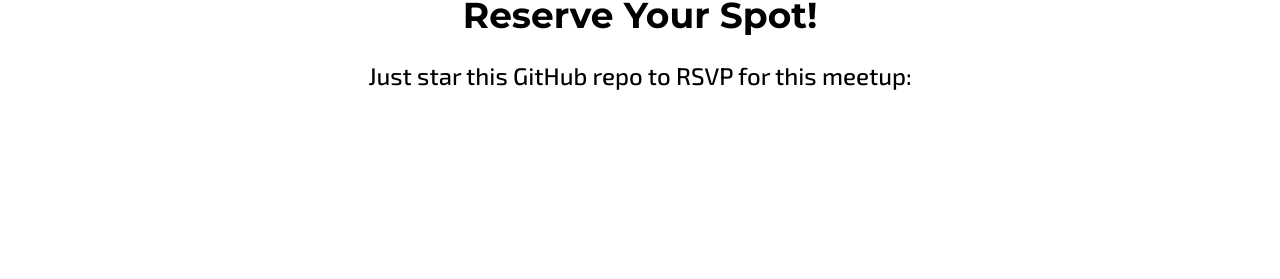
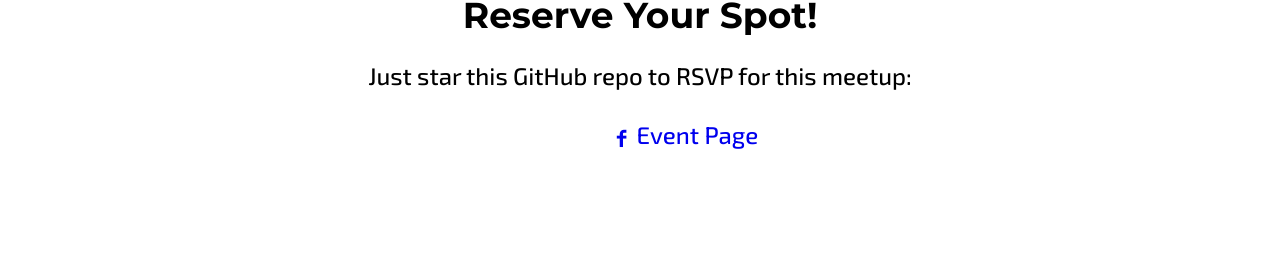
Before and after one commit to hshackers/philly-one, a Jekyll site: the page built from index.html, in a window 1280 px wide. Shown: the part 1787-2066 px from the top of the page. Built offline with Jekyll 4.4.1, drawn with Linux system fonts in a browser that asks for light colours; Markdown is read by kramdown in place of the engine named in the settings; grey boxes are pictures that could not be loaded.

Commit message:
Link to event page

```diff
--- a/css/site.css
+++ b/css/site.css
@@ -235,6 +235,43 @@ section {
   text-align: center;
 }
 
+.facebook-button {
+  padding: 3px 10px 3px 8px;
+  font-size: 16px;
+  line-height: 22px;
+  border-radius: 4px;
+  display: inline-block;
+  vertical-align: top;
+  border: 1px solid rgba(166, 149, 219, 0.5);
+  background: -webkit-gradient(linear, center top, center bottom, from(#4C69BA), to(#3B55A0));
+  background: -webkit-linear-gradient(#4C69BA, #3B55A0);
+  background: linear-gradient(#4C69BA, #3B55A0);
+  color: #FFF;
+  cursor: pointer;
+  font-weight: bold;
+  font-family: "Helvetica Neue",Helvetica,Arial,sans-serif;
+  text-shadow: 0 -1px 0 #354C8C;
+  &:hover {
+    background: #5B7BD5;
+    background: -webkit-gradient(linear, center top, center bottom, from(#5B7BD5), to(#4864B1));
+    background: linear-gradient(#5B7BD5, #4864B1);
+    border-color: #5874C3 #4961A8 #41599F;
+    box-shadow: inset 0 0 1px #607FD6;
+  }
+  i.icon-facebook {
+    font-size: 100%;
+    line-height: 50%;
+    display: inline-block;
+    vertical-align: text-top;
+    margin-top: 2px;
+    background: #FFF;
+    border-radius: 2PX;
+    color: #4C69BA;
+    padding: 1px;
+    text-shadow: none;
+    }
+}
+
 .github-user {
   position: relative;
   display: inline-block;
--- a/index.html
+++ b/index.html
@@ -82,7 +82,7 @@ title: HS Hackers Philly Meetup
   <div class="container">
     <h2>Reserve Your Spot!</h2>
     <p>Just star this GitHub repo to RSVP for this meetup:</p>
-    <p><iframe src="http://ghbtns.com/github-btn.html?user=hshackers&repo=philly&type=watch&count=true&size=large" allowtransparency="true" frameborder="0" scrolling="0" width="85" height="30"></iframe></p>
+    <p><iframe src="http://ghbtns.com/github-btn.html?user=hshackers&repo=philly&type=watch&count=true&size=large" allowtransparency="true" frameborder="0" scrolling="0" width="85" height="30"></iframe>  <a href="https://www.facebook.com/events/618931718175334/"><i class="icon-facebook"></i> Event Page</a></p>
     <br>
     <br>
     <div class="followers"></div>
```
